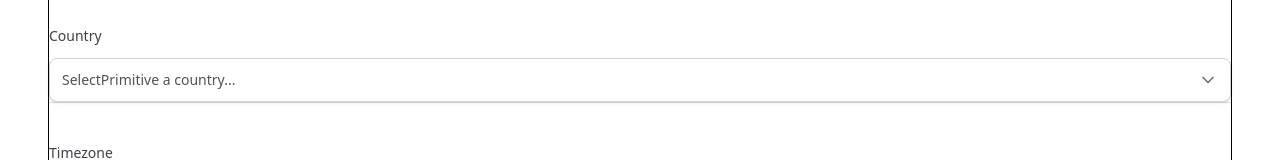
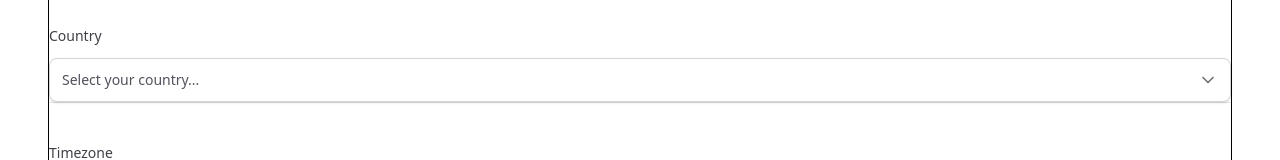
Before and after one commit to igortuag/tailwind-next, a Next.js app: page / in a window 1280 px wide. Shown: the part 1720-1880 px from the top of the page. Built offline with nearby package versions, Linux system fonts and the light colour scheme.

Commit message:
feat: update Select component to accept children and placeholder, integrate SelectItem for country options

```diff
--- a/src/app/page.tsx
+++ b/src/app/page.tsx
@@ -3,6 +3,7 @@ import * as Input from "@/components/Input";
 import * as FileInput from "@/components/Form/FileInput";
 import { ChevronDown, Mail, UploadCloud, User } from "lucide-react";
 import Select from "@/components/Form/Select";
+import { SelectItem } from "@/components/Form/Select/SelectItem";
 
 export default function Home() {
   return (
@@ -102,7 +103,14 @@ export default function Home() {
             >
               Country
             </label>
-            <Select />
+            <Select
+              placeholder="Select your country..."
+            >
+              <SelectItem text="Brazil" value="br" />
+              <SelectItem text="Argentina" value="ar" />
+              <SelectItem text="Chile" value="cl" />
+              <SelectItem text="Colombia" value="co" />
+            </Select>
           </div>
 
           <div className="grid gap-3 grid-cols-form pt-5">
--- a/src/components/Form/Select/index.tsx
+++ b/src/components/Form/Select/index.tsx
@@ -2,14 +2,20 @@
 import * as SelectPrimitive from "@radix-ui/react-select";
 import { Check, ChevronDown } from "lucide-react";
 import { SelectItem } from "./SelectItem";
+import { ReactNode } from "react";
 
-export default function Select() {
+export interface SelectProps {
+  children: ReactNode;
+  placeholder?: string;
+}
+
+export default function Select({ children, placeholder }: SelectProps) {
   return (
     <SelectPrimitive.Root>
       <SelectPrimitive.Trigger className="flex h-11 w-full items-center justify-between rounded-lg border border-zinc-300 bg-white px-3 py-2 text-sm shadow-sm hover:border-zinc-400 focus:border-violet-600 focus:outline-none focus:ring-1 focus:ring-violet-600 data-[placeholder]:text-zinc-600">
         <SelectPrimitive.Value
           className="text-black"
-          placeholder="SelectPrimitive a country..."
+          placeholder={placeholder}
         />
         <SelectPrimitive.Icon className="text-zinc-500">
           <ChevronDown className="h-5 w-5" />
@@ -23,10 +29,8 @@ export default function Select() {
           className="z-10 rounded-lg border border-zinc-200 bg-white w-[--radix-select-trigger-width] overflow-hidden"
         >
           <SelectPrimitive.Viewport>
-            <SelectItem text="Brazil" value="br" />
-            <SelectItem text="Argentina" value="ar" />
-            <SelectItem text="Chile" value="cl" />
-            <SelectItem text="Colombia" value="co" />
+            {children}
+
           </SelectPrimitive.Viewport>
         </SelectPrimitive.Content>
       </SelectPrimitive.Portal>
```
